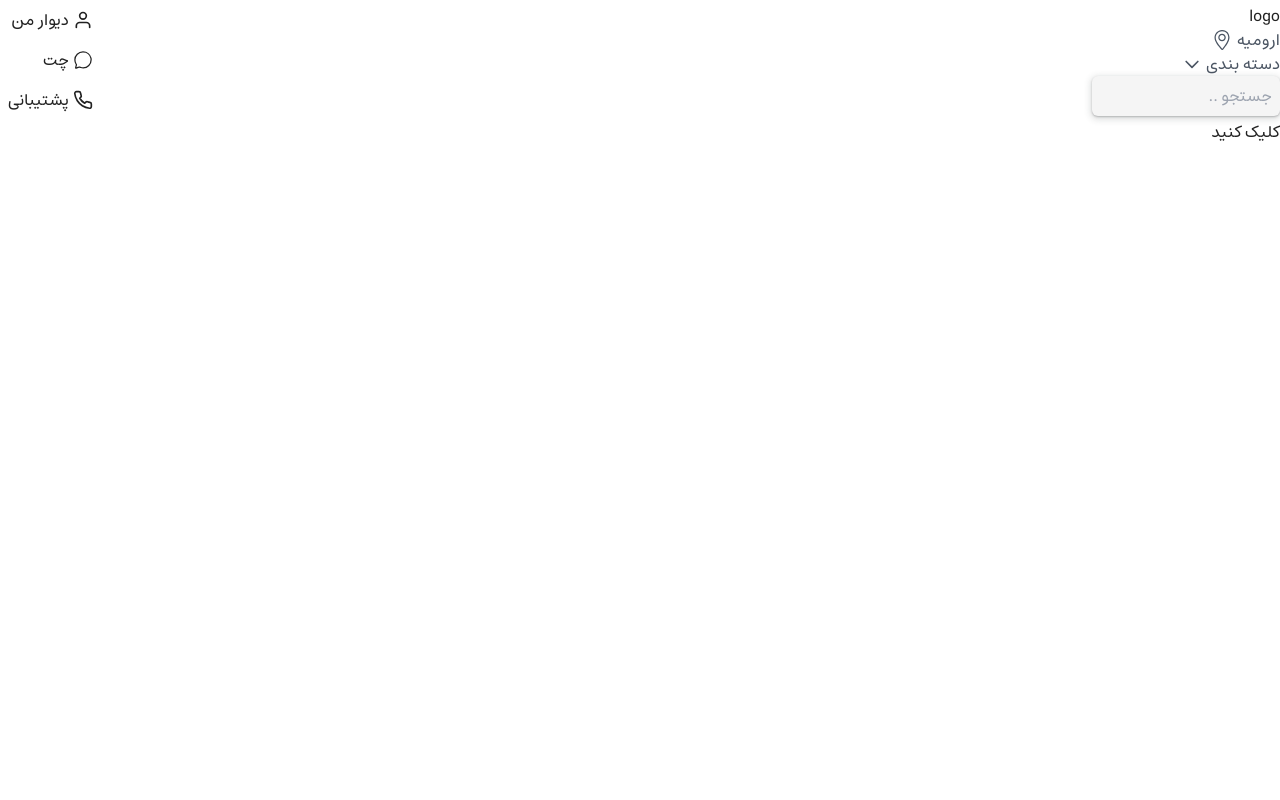
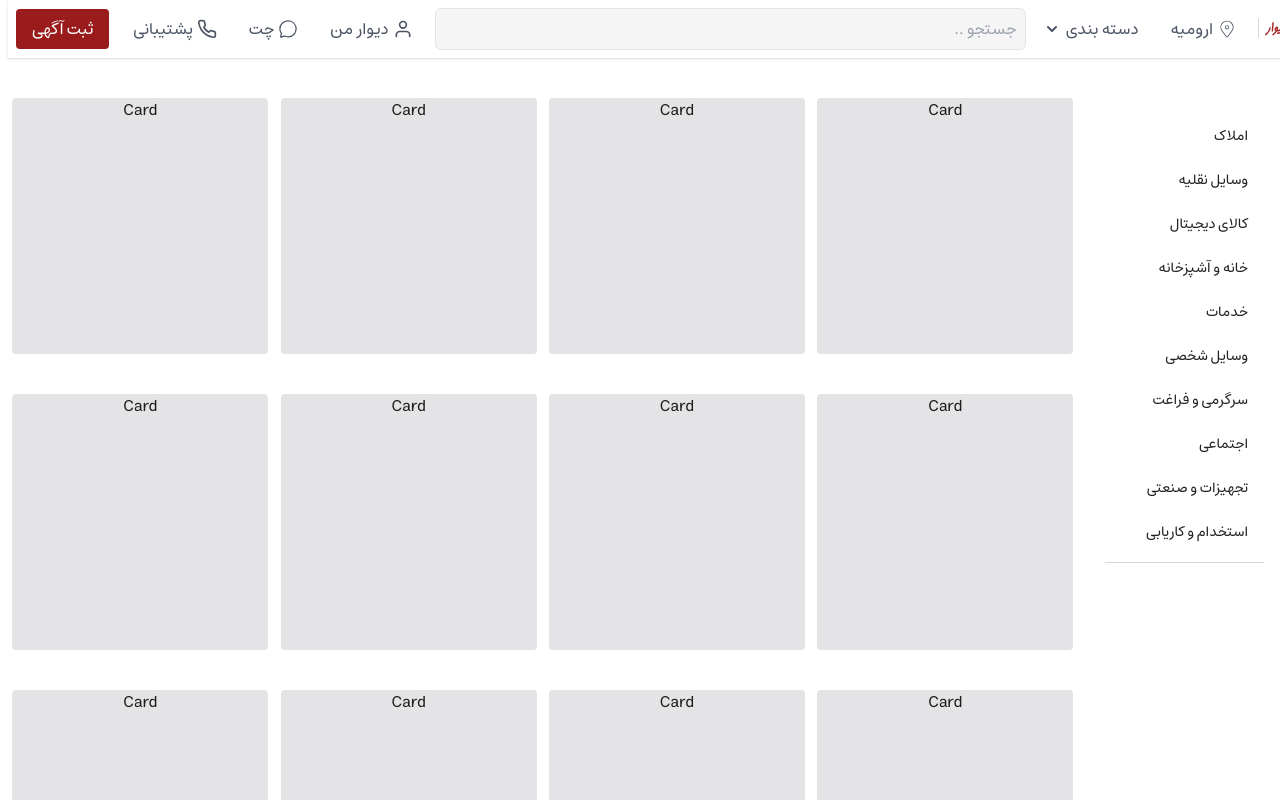
Before and after one commit to farhanahmadi/divar, a Next.js app: page / in a window 1280 px wide. Shown: the top 800 px of the page. Built offline with nearby package versions, Linux system fonts and the light colour scheme.

Commit message:
update header category list and side bar

```diff
--- a/src/app/(user)/Header.jsx
+++ b/src/app/(user)/Header.jsx
@@ -4,43 +4,69 @@ import React from "react";
 import Divider from "@mui/material/Divider";
 
 //import icons
-import { SlLocationPin } from "react-icons/sl";
-import { HiOutlineChevronDown } from "react-icons/hi";
+import { CiLocationOn } from "react-icons/ci";
 
 //import constant
 import { HeaderButtons } from "@/constant/buttons";
 
+//import components
+import CategoryList from "@/components/header/CategoryList";
+
 function Header() {
   return (
-    <div className="flex items-center justify-between">
-      <div>
-        <div>logo</div>
-        <Divider orientation="vertical" />
-        <button className="flex items-center gap-x-1 text-light-primary-600">
+    <div className="shadow-text-field-shadow py-2 relative z-50">
+      <div className="grid grid-cols-3 container mx-auto">
+        <div className="col-span-2 flex items-center">
+          <svg
+            xmlns="http://www.w3.org/2000/svg"
+            width="24"
+            height="24"
+            fill="none"
+          >
+            <path
+              fill="#A62626"
+              fill-rule="evenodd"
+              d="M8.386 14.617H8.28a.712.712 0 0 1-.595-.806c.473-3.117.63-8.092.63-8.127.035-.386.333-.7.736-.683a.715.715 0 0 1 .683.718c0 .21-.175 5.097-.648 8.303a.7.7 0 0 1-.7.595Zm10.037 1.296a.693.693 0 0 1-.666-.49.688.688 0 0 1 .455-.876c3.31-1.05 3.363-1.857 3.381-2.295.035-.683-.49-1.558-.7-1.856a.701.701 0 1 1 1.138-.824c.105.14 1.05 1.454.963 2.768-.087 1.594-1.314 2.575-4.361 3.556a.845.845 0 0 0-.105.009c-.035.004-.07.009-.105.009Zm-9.512 2.47a.656.656 0 0 1-.543-.262.683.683 0 0 1 .123-.981c1.436-1.139 2.4-2.155 3.03-3.048-.35-.175-.718-.438-.91-.876-.176-.403-.281-1.069.332-1.962.876-1.296 1.752-1.594 2.084-1.664a.871.871 0 0 1 1.016.613c.088.315.298 1.314-.332 2.838.84-.018 1.506-.245 2.014-.666.98-.788 1.033-2.12 1.033-2.137a.715.715 0 0 1 .719-.683.715.715 0 0 1 .683.718c0 .07-.07 1.944-1.524 3.17-.911.771-2.155 1.104-3.661.982-.718 1.103-1.857 2.4-3.626 3.8a.708.708 0 0 1-.438.158Zm3.801-7.076a3.134 3.134 0 0 0-.63.735c-.228.35-.246.543-.228.596.035.088.21.175.385.245.333-.665.438-1.191.473-1.576Zm.175 4.922a.71.71 0 0 0 .7.683h.036c.053 0 1.226-.035 2.908-.42a.702.702 0 0 0 .543-.841.702.702 0 0 0-.841-.543c-1.56.332-2.663.385-2.68.385a.704.704 0 0 0-.666.736ZM1.134 18.103c.122.175.35.28.56.28.14 0 .28-.035.42-.122 4.45-3.24 4.625-7.48 4.625-7.655 0-.385-.298-.7-.683-.718-.386-.018-.7.298-.718.683 0 .14-.176 3.731-4.047 6.551a.701.701 0 0 0-.157.981Z"
+              clip-rule="evenodd"
+            />
+          </svg>
+          <Divider
+            style={{
+              background: "#f5f5f5",
+              margin: "10px 5px",
+              height: "20px",
+            }}
+            orientation="vertical"
+            variant="middle"
+            flexItem
+          />
+          <button className="flex items-center gap-x-1 py-2 px-4 text-light-primary-600">
+            <CiLocationOn className="icon" />
             ارومیه
-          <SlLocationPin className="icon" />
           </button>
-        <button className="flex items-center gap-x-1 text-light-primary-600">
-          دسته بندی
-          <HiOutlineChevronDown className="icon" />
-        </button>
-        <label>
+          <CategoryList />
           <input
-            className="bg-light-primary-400 rounded-md p-2 shadow-text-field-shadow"
+            className="bg-light-primary-400 text-light-primary-600 rounded-md p-2 focus:outline-none border border-light-hover flex-1"
             type="text"
             placeholder="جستجو .."
           />
-        </label>
         </div>
-      <div>
+        <div className="col-span-1 justify-end flex items-center">
           {HeaderButtons.map((button) => {
             return (
-            <button className="flex items-center gap-x-1 p-2" key={button.id}>
+              <button
+                className="flex items-center gap-x-1 py-2 px-4 rounded text-light-primary-600 hover:text-dark-primary-500 hover:bg-light-hover transition"
+                key={button.id}
+              >
                 {button.icon}
                 {button.label}
               </button>
             );
           })}
+          <button className="flex items-center gap-x-1 py-2 px-4 bg-red-800 text-white rounded mx-2">
+            ثبت آگهی
+          </button>
+        </div>
       </div>
     </div>
   );
--- /dev/null
+++ b/src/app/(user)/SideBar.jsx
@@ -0,0 +1,46 @@
+import React from "react";
+
+//import mui
+import Box from "@mui/material/Box";
+import Grid from "@mui/material/Grid";
+import Divider from "@mui/material/Divider";
+import List from "@mui/material/List";
+import ListItem from "@mui/material/ListItem";
+import ListItemButton from "@mui/material/ListItemButton";
+import ListItemIcon from "@mui/material/ListItemIcon";
+import ListItemText from "@mui/material/ListItemText";
+//constants
+import { categoryList } from "@/constant/category";
+
+//import icons
+import { HiChevronLeft } from "react-icons/hi";
+
+function SideBar() {
+  return (
+    <Box p={1}>
+      <List dense={true}>
+        {categoryList.map((category) => {
+          return (
+            <ListItem alignItems="flex-start" key={category.id}>
+              <ListItemButton className="rounded hover:bg-light-hover">
+                <ListItemText sx={{ textAlign: "right" }}>
+                  {category.label}
+                </ListItemText>
+              </ListItemButton>
+            </ListItem>
+          );
+        })}
+      </List>
+
+      <Divider
+        style={{
+          background: "#f5f5f5",
+        }}
+        variant="middle"
+        flexItem
+      />
+    </Box>
+  );
+}
+
+export default SideBar;
--- a/src/app/(user)/layout.jsx
+++ b/src/app/(user)/layout.jsx
@@ -18,7 +18,7 @@ export const metadata = {
 
 export default function RootLayout({ children }) {
   return (
-    <html className="container mx-auto" dir="rtl" lang="en">
+    <html dir="rtl" lang="en">
       <ThemeProvider theme={darkTheme}>
         <CssBaseline />
         <body
--- a/src/app/(user)/page.jsx
+++ b/src/app/(user)/page.jsx
@@ -1,10 +1,34 @@
 import React from "react";
+
+//import mui
+import Box from "@mui/material/Box";
+import Grid from "@mui/material/Grid";
+
+//import components
+import SideBar from "@/app/(user)/SideBar";
+import Card from "@/common/Card";
 
 function page() {
   return (
-    <div>
-      <button>کلیک کنید</button>
-    </div>
+    <Box className="container mx-auto" sx={{ flexGrow: 1 }} mt={5}>
+      <Grid container spacing={1}>
+        <Grid item xs={2}>
+          <SideBar />
+        </Grid>
+        <Grid item xs={10}>
+          <Grid container spacing={1} rowSpacing={5}>
+            {[
+              1, 2, 3, 4, 5, 6, 7, 8, 9, 10, 11, 12, 13, 14, 15, 16, 17, 18, 19,
+              20,
+            ].map((card) => (
+              <Grid item xs={3}>
+                <Card key={card} />
+              </Grid>
+            ))}
+          </Grid>
+        </Grid>
+      </Grid>
+    </Box>
   );
 }
 
--- a/src/app/globals.css
+++ b/src/app/globals.css
@@ -12,8 +12,8 @@ body {
   line-height: 24px;
 }
 
-@layer components{
-  .icon{
-    @apply w-5 h-5
+@layer components {
+  .icon {
+    @apply w-5 h-5;
   }
 }
--- /dev/null
+++ b/src/common/Card.jsx
@@ -0,0 +1,9 @@
+import React from "react";
+
+function Card() {
+  return (
+    <div className="w-64 h-64 rounded bg-light-hover text-center">Card</div>
+  );
+}
+
+export default Card;
--- /dev/null
+++ b/src/components/header/CategoryList.jsx
@@ -0,0 +1,30 @@
+"use client";
+
+import React, { useState } from "react";
+
+//import component
+import HeaderCategoryList from "@/components/header/HeaderCategoryList";
+
+//import icons
+import { HiChevronDown } from "react-icons/hi";
+
+function CategoryList() {
+  const [open, setOpen] = useState(false);
+
+  const categoryListHandler = () => {
+    setOpen(!open);
+  };
+
+  return (
+    <button
+      onClick={categoryListHandler}
+      className="flex items-center gap-x-1 py-2 px-4 text-light-primary-600"
+    >
+      دسته بندی
+      <HiChevronDown className="icon" />
+      {open && <HeaderCategoryList />}
+    </button>
+  );
+}
+
+export default CategoryList;
--- /dev/null
+++ b/src/components/header/HeaderCategoryList.jsx
@@ -0,0 +1,44 @@
+import React from "react";
+
+//constants
+import { categoryList } from "@/constant/category";
+
+//import icons
+import { HiChevronLeft } from "react-icons/hi";
+
+//import mui
+import Divider from "@mui/material/Divider";
+
+function HeaderCategoryList() {
+  return (
+    <div className="fixed top-0 left-0 right-0 bottom-0 w-full h-screen z-30">
+      <div className="grid grid-cols-5 max-w-7xl w-full relative mx-auto top-16 p-2 rounded border border-light-hover shadow text-sm bg-white">
+        <ul className="col-span-1 flex flex-col items-start gap-y-1">
+          {categoryList.map((category) => {
+            return (
+              <li
+                className="w-full py-2 flex items-center justify-between hover:bg-light-hover transition rounded"
+                key={category.id}
+              >
+                {category.label}
+                <HiChevronLeft className="w-4 h-4" />
+              </li>
+            );
+          })}
+        </ul>
+        <Divider
+          style={{
+            background: "#f5f5f5",
+            margin: "0px 10px 0px 0px",
+            width: "2px",
+          }}
+          orientation="vertical"
+          variant="middle"
+          flexItem
+        />
+      </div>
+    </div>
+  );
+}
+
+export default HeaderCategoryList;
--- /dev/null
+++ b/src/constant/category.js
@@ -0,0 +1,52 @@
+export const categoryList = [
+  {
+    id: 1,
+    label: "املاک",
+    icon: "",
+  },
+  {
+    id: 2,
+    label: "وسایل نقلیه",
+    icon: "",
+  },
+  {
+    id: 3,
+    label: "کالای دیجیتال",
+    icon: "",
+  },
+  {
+    id: 4,
+    label: "خانه و آشپزخانه",
+    icon: "",
+  },
+  {
+    id: 5,
+    label: "خدمات",
+    icon: "",
+  },
+  {
+    id: 6,
+    label: "وسایل شخصی",
+    icon: "",
+  },
+  {
+    id: 7,
+    label: "سرگرمی و فراغت",
+    icon: "",
+  },
+  {
+    id: 8,
+    label: "اجتماعی",
+    icon: "",
+  },
+  {
+    id: 9,
+    label: "تجهیزات و صنعتی",
+    icon: "",
+  },
+  {
+    id: 10,
+    label: "استخدام و کاریابی",
+    icon: "",
+  },
+];
--- a/src/theme/Theme.jsx
+++ b/src/theme/Theme.jsx
@@ -1,9 +1,16 @@
 "use client";
 
 import { createTheme } from "@mui/material/styles";
+
+//import font
+import estedadFont from "@/constant/localFonts";
 
 export const darkTheme = createTheme({
   palette: {
     mode: "light",
   },
+  typography: {
+    fontFamily: estedadFont.style.fontFamily,
+  },
+  direction: "rtl",
 });
--- a/tailwind.config.js
+++ b/tailwind.config.js
@@ -21,13 +21,14 @@ module.exports = {
         "dark-primary-500": "#1c1f38",
         "light-primary-400": "#f5f5f5",
         "light-primary-600": "#4b5563",
+        "light-hover": "#e4e4e7",
       },
       fontFamily: {
         sans: ["var(--font-estedad)", ...fontFamily.sans],
       },
       boxShadow: {
         "text-field-shadow":
-          "rgba(60,64,67,0.3) 0px 1px 2px 0px, rgba(60,64,67,0.15) 0px 2px 6px 2px",
+          "rgba(0,0,0,0.1) 0px 1px 3px 0px, rgba(0,0,0,0.06) 0px 1px 2px 0px",
       },
     },
   },
```
Lines whose indentation alone changed are shown as unchanged.
